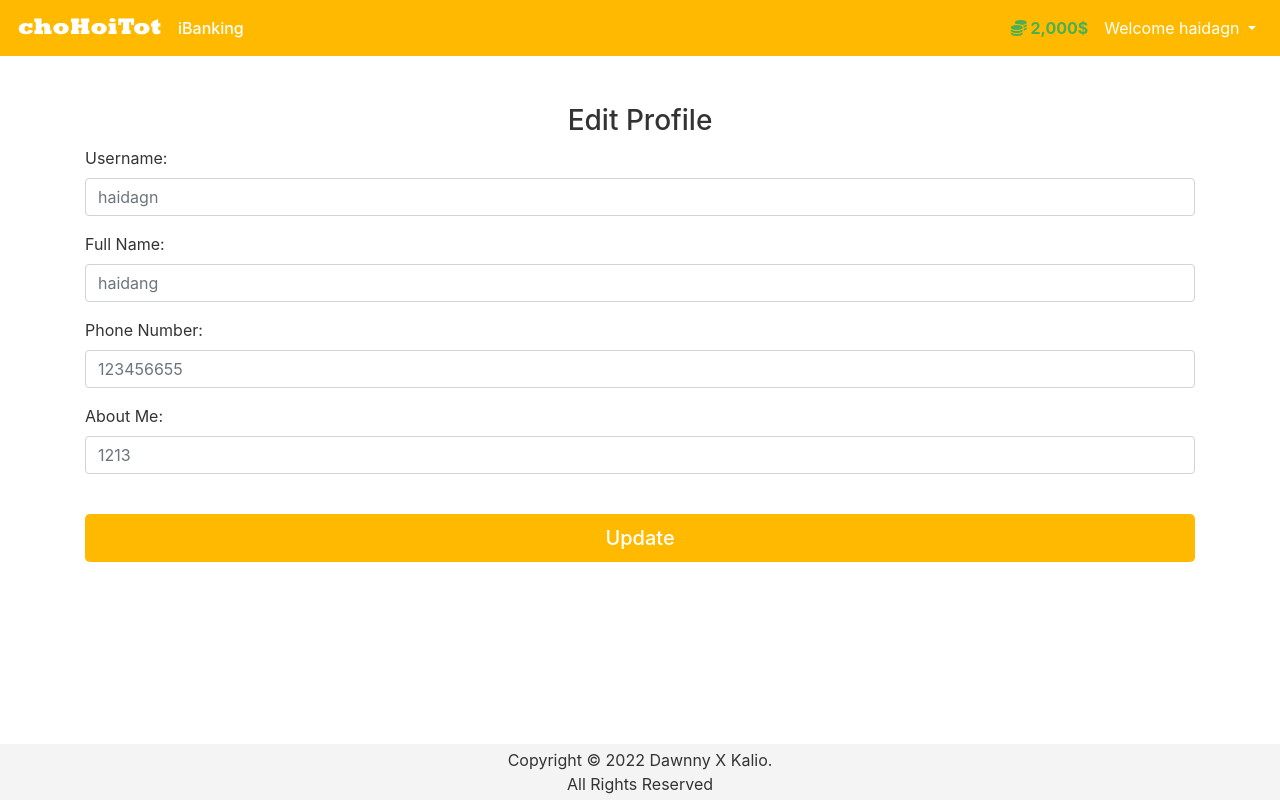
After one commit to dangpham205/choHoiTot.com, a Flask app: page /profile/edit_profile in a window 1280 px wide. The commit adds this page. Run offline with Flask 2, Linux system fonts and the light colour scheme; a user stored in the database is signed in; data comes from the database, SQL or seed files in the repository; both versions use the stored data as it was after the commit; some libraries are stand-ins or nearby versions.

Commit message:
edit profile

```diff
--- a/app/profile/forms.py
+++ b/app/profile/forms.py
@@ -1,6 +1,10 @@
 from flask_wtf import FlaskForm
 from wtforms import StringField, SubmitField, PasswordField
 from wtforms.validators import DataRequired, EqualTo
+from wtforms.validators import Length, EqualTo, Email, DataRequired, ValidationError, Regexp
+
+from ..models import User
+
 
 class ChangePassForm(FlaskForm):
     old_password = PasswordField('Old password', validators=[DataRequired()])
@@ -8,3 +12,17 @@ class ChangePassForm(FlaskForm):
         DataRequired(), EqualTo('new_password2', message='Passwords must match.')])
     new_password2 = PasswordField('Confirm password', validators=[DataRequired()])
     submit = SubmitField('Change Password')
+
+class EditProfileForm(FlaskForm):
+    def validate_username(self,username_to_check):
+        user = User.query.filter_by(user_name=username_to_check.data).first()       #phải có .data
+        if user:
+            raise ValidationError('Username already exists')
+
+    username = StringField('Username:', validators=[DataRequired(), Length(1, 64), Regexp('^[A-Za-z][A-Za-z0-9_.]*$', 0,
+               'Usernames must have only letters, numbers, dots or '
+               'underscores')])
+    fullname = StringField(label='Full Name:', validators=[Length(min=2, max=40), DataRequired()])
+    phone = StringField(label='Phone Number:', validators=[Length(min=8, max=12), DataRequired()])
+    bio = StringField(label='About Me:')
+    submit = SubmitField(label='Update')
--- a/app/profile/views.py
+++ b/app/profile/views.py
@@ -1,7 +1,7 @@
 from datetime import datetime
 from flask import render_template, redirect, url_for, flash, request, session
 
-from app.profile.forms import ChangePassForm
+from app.profile.forms import ChangePassForm, EditProfileForm
 from ..models import Student, User
 from .. import db
 from hashlib import md5
@@ -9,15 +9,33 @@ from flask_login import login_required, current_user
 from . import profile
 from ..email import send_email, send_congrat_email
 
-@profile.route('/profile/<username>')
+@profile.route('/<username>')
 def profile_page(username):
     if username is not None:
         user = User.query.filter_by(user_name = username).first_or_404()
         email= user.user_email
         email_hash = md5(email.encode("utf-8")).hexdigest()
-        user_avatar = f"https://www.gravatar.com/avatar/{email_hash}?s=200"
+        user_avatar = f"https://www.gravatar.com/avatar/{email_hash}?s=100&d=https://lolslaves.com/wp-content/uploads/2020/01/3.png"
         # role_id = str(current_user.role)
         return render_template('profile/profile.html', user=user, user_avatar=user_avatar)
+
+@profile.route('/edit_profile', methods=['GET', 'POST'])
+@login_required
+def edit_profile():
+    form = EditProfileForm()
+    user = User.query.filter_by(user_name = current_user.user_name).first()
+    if form.validate_on_submit():
+        user.user_name = form.username.data
+        user.user_fullname = form.fullname.data
+        user.user_phone = form.phone.data
+        user.bio = form.bio.data
+        db.session.commit()
+        flash('Update profile succeed !', category='success')
+        return redirect(url_for('profile.profile_page', username=current_user.user_name))
+    if form.errors != {}:       #if there are errors
+        for error in form.errors.values():
+            flash(f'{error}', category='danger')
+    return render_template('profile/edit_profile.html', user=user, form=form)
 
 
 @profile.route('/change_password', methods=['GET', 'POST'])
--- a/app/templates/base.html
+++ b/app/templates/base.html
@@ -102,6 +102,6 @@
     <script src="https://stackpath.bootstrapcdn.com/bootstrap/4.5.2/js/bootstrap.min.js" integrity="sha384-B4gt1jrGC7Jh4AgTPSdUtOBvfO8shuf57BaghqFfPlYxofvL8/KUEfYiJOMMV+rV" crossorigin="anonymous"></script>
 </body>
     <div class="text-center" id="copyright">
-        Copyright © {{ now.year }} Dawny X Kalio. <br> All Rights Reserved
+        Copyright © {{ now.year }} Dawnny X Kalio. <br> All Rights Reserved
     </div>
 </html>
--- /dev/null
+++ b/app/templates/profile/edit_profile.html
@@ -0,0 +1,39 @@
+{% extends 'base.html' %}
+
+{% block title %}
+    Edit Profile
+{% endblock %}
+
+{% block content %}
+    <div class="container ">
+
+        {# hàm register_page() trong views.py truyền vô tham số form thì h đem 'form' ra để access  #}
+        <form method="POST" class="form-register " style="color:#333333">
+           {{ form.hidden_tag() }}
+            <h1 class="h3 text-center mt-5">
+                Edit Profile
+            </h1>
+
+           {{ form.username.label() }}      {# call cái field username ra #}
+           {{ form.username(class="form-control mb-3", placeholder=user.user_name) }}
+            {# trang trí form bằng bootstrap #}
+
+            {{ form.fullname.label() }}      {# call cái field username ra #}
+            {{ form.fullname(class="form-control mb-3", placeholder=user.user_fullname) }}
+
+            {{ form.phone.label() }}      {# call cái field username ra #}
+            {{ form.phone(class="form-control mb-3", placeholder=user.user_phone) }}
+
+            {{ form.bio.label() }}
+            {{ form.bio(class="form-control mb-3", placeholder=user.bio) }}
+
+            <br>
+
+            {{ form.submit(class="btn btn-lg btn-block mb-3") }}
+
+        </form>
+
+    </div>
+
+
+{% endblock %}
```
Also changed, not shown: app/templates/profile/profile.html (+14 -8 lines), app/endterm.db.
